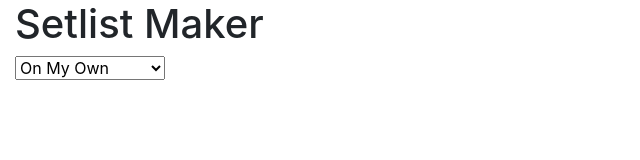
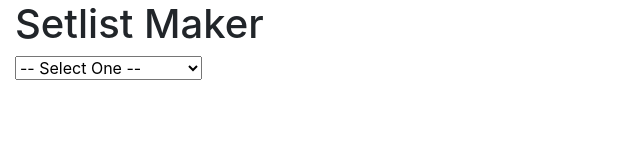
Before and after one commit to MegzzieMakesMusic/SetlistMaker, a plain HTML site: page index.html in a window 1280 px wide. Shown: the whole page, without its empty margins (0-640 px from the left). Drawn offline with nearby package versions, Linux system fonts and the light colour scheme.

Commit message:
Added my newest songs to the array

```diff
--- a/index.html
+++ b/index.html
@@ -18,7 +18,9 @@
     <div class="container-fluid">
         <h1>Setlist Maker</h1>
 
-        <select id="songPool"></select>
+        <select id="songPool">
+            <option value="0">-- Select One --</option>
+        </select>
     </div>
 </body>
 </html>
--- a/js/setlist.js
+++ b/js/setlist.js
@@ -1,6 +1,4 @@
 $('document').ready(function() {
-    // var json = $.getJSON("./songs.json");
-    // var songs = eval("(" +json.responseText + ")");
     var songs = {
         "song":[
             {
@@ -14,6 +12,72 @@ $('document').ready(function() {
                 "Key":"C Minor",
                 "Length":"4:30",
                 "Genre":"Rock"
+            },
+            {
+                "Title":"Rage",
+                "Key":"G",
+                "Length":"4:54",
+                "Genre":"Rock"
+            },
+            {
+                "Title":"Cool Cat",
+                "Key":"B",
+                "Length":"3:01",
+                "Genre":"Pop"
+            },
+            {
+                "Title":"Honey Brown",
+                "Key":"A",
+                "Length":"4:12",
+                "Genre":"Rock"
+            },
+            {
+                "Title":"High Vibe Information",
+                "Key":"A Minor",
+                "Length":"2:22",
+                "Genre":"Pop"
+            },
+            {
+                "Title":"The Abyss",
+                "Key":"G Minor",
+                "Length":"3:19",
+                "Genre":"Pop"
+            },
+            {
+                "Title":"Block That Bitch",
+                "Key":"D",
+                "Length":"3:33",
+                "Genre":"Pop"
+            },
+            {
+                "Title":"Do You Feel?",
+                "Key":"C",
+                "Length":"3:41",
+                "Genre":"Pop"
+            },
+            {
+                "Title":"We Got The Groove",
+                "Key":"B Minor",
+                "Length":"2:34",
+                "Genre":"Pop"
+            },
+            {
+                "Title":"Barely Holding On",
+                "Key":"C Minor",
+                "Length":"4:01",
+                "Genre":"Ballad"
+            },
+            {
+                "Title":"Hope",
+                "Key":"F",
+                "Length":"2:55",
+                "Genre":"Pop"
+            },
+            {
+                "Title":"Pop Sugar",
+                "Key":"F",
+                "Length":"3:35",
+                "Genre":"Pop"
             }
 
         ]
```
